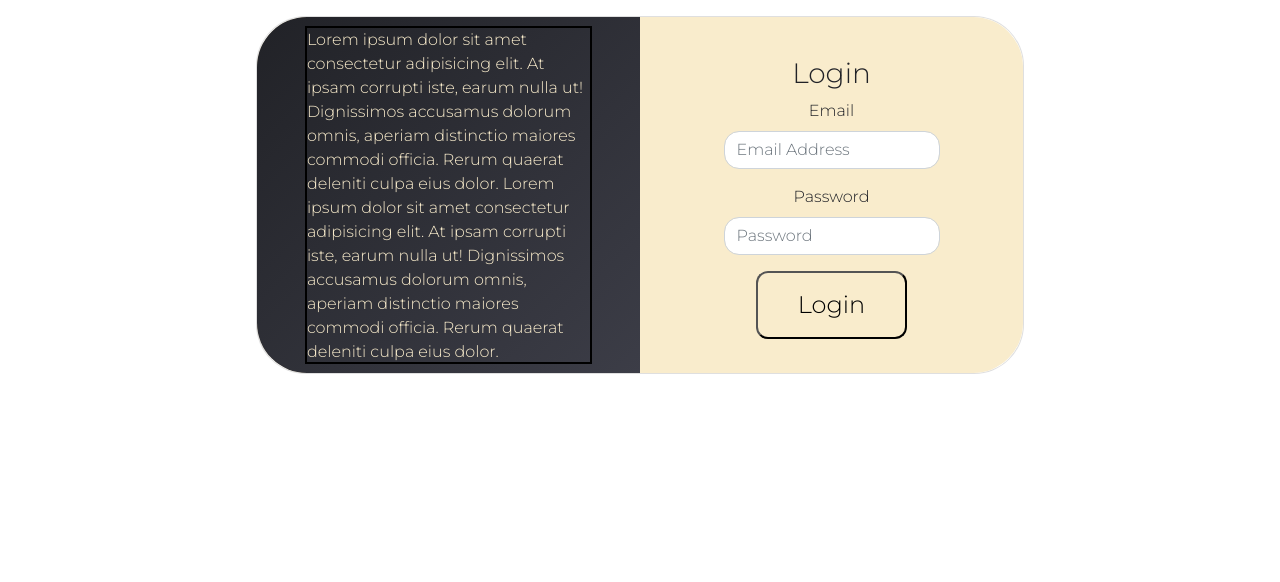
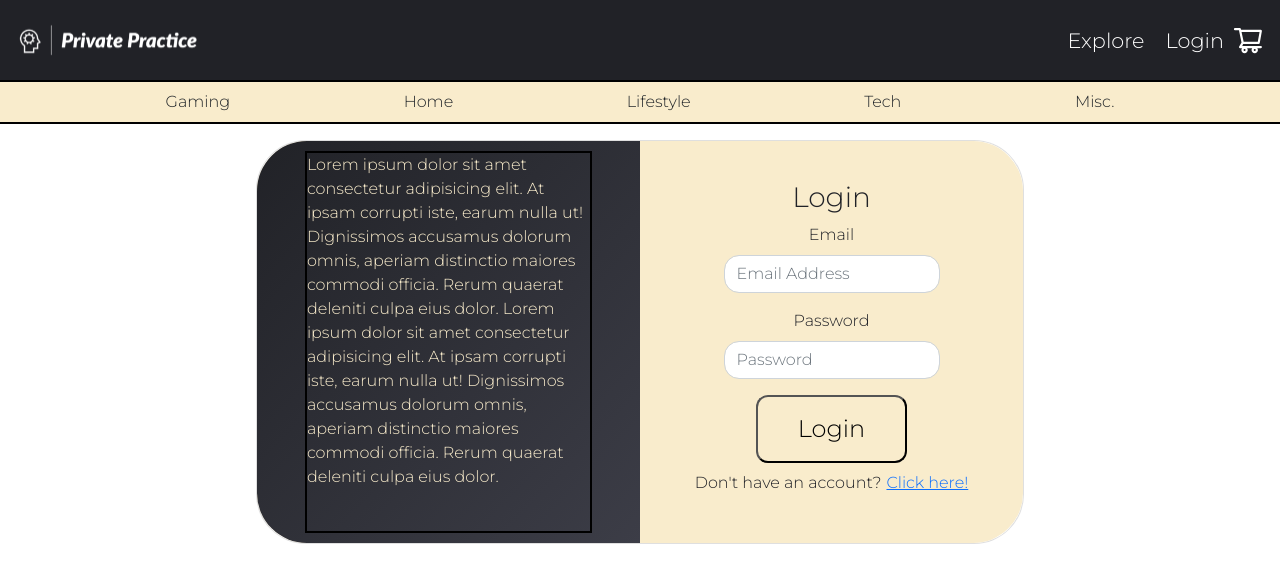
Before and after one commit to Guzzemetti/private-practice, a React (Create React App) app in the folder client/: page /login in a window 1280 px wide. Shown: the top 582 px of the page. Built offline with nearby package versions, Linux system fonts and the light colour scheme.

Commit message:
Turned the navbar back on in app.js so it shows on each page.

```diff
--- a/client/src/App.js
+++ b/client/src/App.js
@@ -23,7 +23,7 @@ import Signup from './pages/Signup';
 // import OrderHistory from './pages/OrderHistory';
 
 // Components to import
-// import Navbar from "../src/components/Nav/index";
+import Navbar from "../src/components/Nav/index";
 // import HomeComp from "../src/components/Home/index";
 // import Signup from "../src/components/signup/index";
 // import Login from "../src/components/login/index";
@@ -58,11 +58,9 @@ function App() {
       <Router>
         <main>
           <StoreProvider>
-            {/* <Navbar /> */}
+            <Navbar />
             {/* <HomeComp /> */}
             {/* <Categories /> */}
-            {/* <Signup /> */}
-            {/* <Login /> */}
             {/* Was testing component <Categories /> */}
             <Routes>
               <Route
--- a/client/src/components/login/index.js
+++ b/client/src/components/login/index.js
@@ -56,6 +56,9 @@ const Loginpage = () => {
                 </Row>
               </Form>
               <button className="card-button">Login</button>
+              <div className="loginLink"><p>Don't have an account?</p>
+                    <a href={'signup'}>Click here!</a>
+                    </div>
             </div>
           </div>
         </CardBody>
--- a/client/src/components/signup/index.js
+++ b/client/src/components/signup/index.js
@@ -1,7 +1,6 @@
 import React from "react";
 import 'bootstrap/dist/css/bootstrap.min.css';
 import '../signup/signup.css';
-import Navbar from '../Nav/index.js';
 
 import { Card, CardBody, CardTitle, Label, Input, Row, Col, FormGroup, Form } from 'reactstrap';
 
@@ -11,7 +10,6 @@ const Signup = () => {
 
     return (
         <>
-        <Navbar />
         <section className="holds-everything-form">
           <Card className="card-margin-top">
             <CardBody className="cardBody">
```
